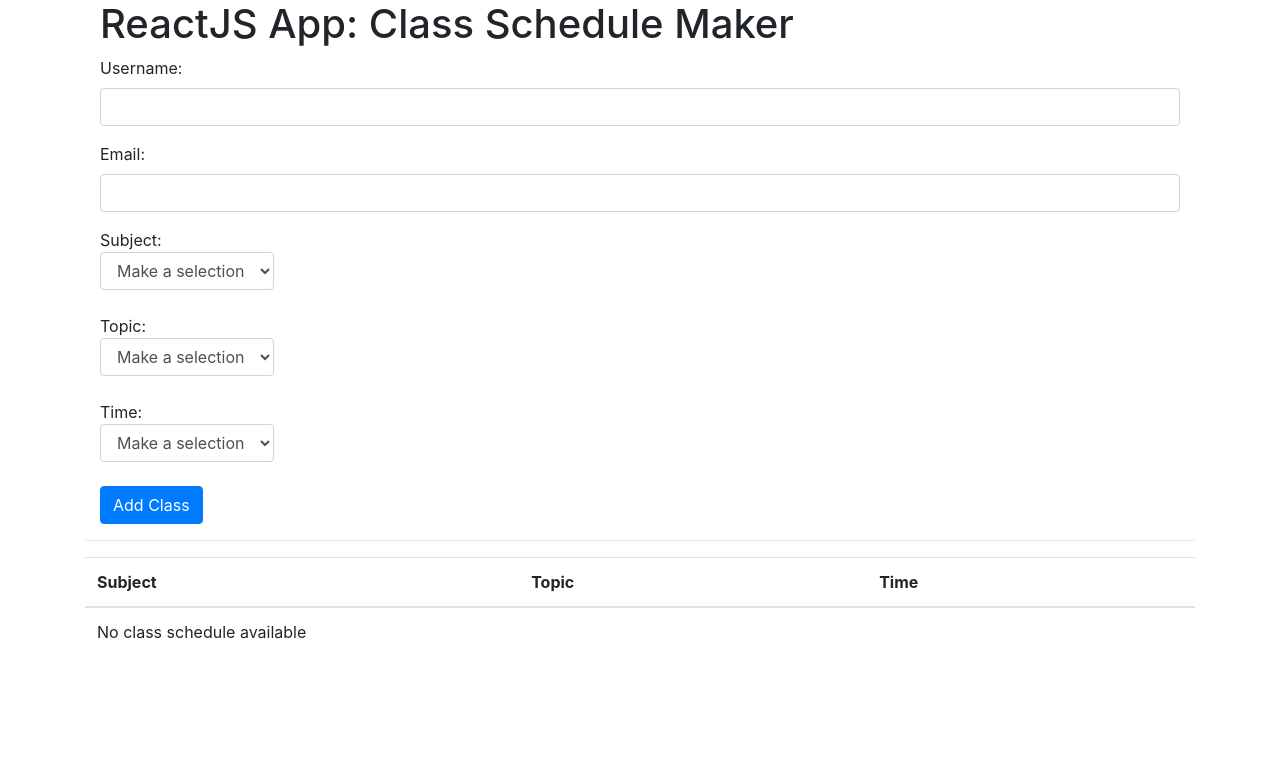
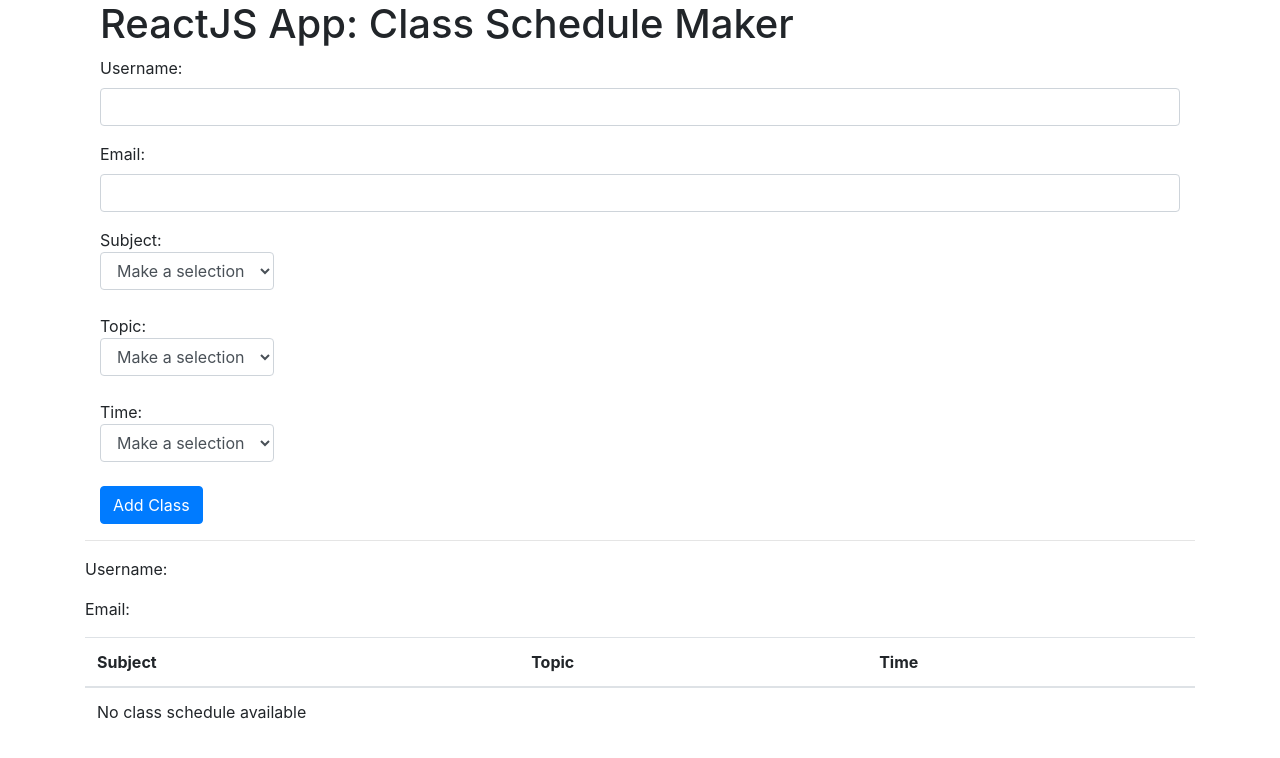
Before and after one commit to moerekh/ui01v2, a React (Create React App) app: page / in a window 1280 px wide. Shown: the top 758 px of the page. Built offline with nearby package versions, Linux system fonts and the light colour scheme.

Commit message:
Added username and email to table

```diff
--- a/src/App.js
+++ b/src/App.js
@@ -8,6 +8,8 @@ class StudentInterface extends React.Component {
     super(props)
 
     this.state = {
+      username: default_value,
+      email: default_value,
       subject: default_value,
       topic: default_value,
       time: default_value,
@@ -15,10 +17,24 @@ class StudentInterface extends React.Component {
       schedule: []
     }
 
+    this.setUserName = this.setUserName.bind(this)
+    this.setUserEmail = this.setUserEmail.bind(this)
     this.setSubjectOption = this.setSubjectOption.bind(this)
     this.setTopicOption = this.setTopicOption.bind(this)
     this.setTimeOption = this.setTimeOption.bind(this)
     this.addClassButton = this.addClassButton.bind(this)
+  }
+
+  setUserName = (event) => {
+    this.setState({
+      username: event.target.value
+    })
+  }
+
+  setUserEmail = (event) => {
+    this.setState({
+      email: event.target.value
+    })
   }
 
   setSubjectOption = (event) => {
@@ -146,8 +162,17 @@ class StudentInterface extends React.Component {
         {/* Form */}
         <div className="container">
           <form>
-            <TextInput fieldName="username" fieldLabel="Username"></TextInput>
-            <TextInput fieldName="email" fieldLabel="Email"></TextInput>
+            <TextInput
+              fieldName="username"
+              fieldLabel="Username"
+              onChange={this.setUserName}
+            ></TextInput>
+
+            <TextInput
+              fieldName="email"
+              fieldLabel="Email"
+              onChange={this.setUserEmail}
+            ></TextInput>
 
             <SelectSection
               label="Subject:"
@@ -187,6 +212,8 @@ class StudentInterface extends React.Component {
         {/* Table */}
         <DisplayClassSchedule
           schedule = {this.state.schedule}
+          username = {this.state.username}
+          email = {this.state.email}
         ></DisplayClassSchedule>
       </div>
     )
@@ -215,7 +242,12 @@ class TextInput extends React.Component {
         <div className="col">
           <div className="form-group">
             <label>{this.props.fieldLabel}:</label>
-            <input className="form-control" type="text" name="{this.props.fieldName}"></input>
+            <input
+              className="form-control"
+              type="text"
+              name={this.props.fieldName}
+              onChange={this.props.onChange}
+            ></input>
           </div>
         </div>
       </div>
@@ -260,6 +292,19 @@ class DisplayClassSchedule extends React.Component {
 
   render() {
     return(
+      <div className="table_info">
+        <div className="row">
+            <div className="col">
+            <div className="username">
+            <p>Username:  {this.props.username}</p>
+          </div>
+          <div className="email">
+            <p>Email:  {this.props.email}</p>
+          </div>
+          </div>
+        </div>
+        <div className="row">
+          <div className="col">
             <table className="table">
               <thead>
                 <tr>
@@ -274,6 +319,10 @@ class DisplayClassSchedule extends React.Component {
                 ></GetSchedule>
               </tbody>
             </table>
+          </div>
+          </div>
+        </div>
+
     )
   }
 }
```
Lines whose indentation alone changed are shown as unchanged.
